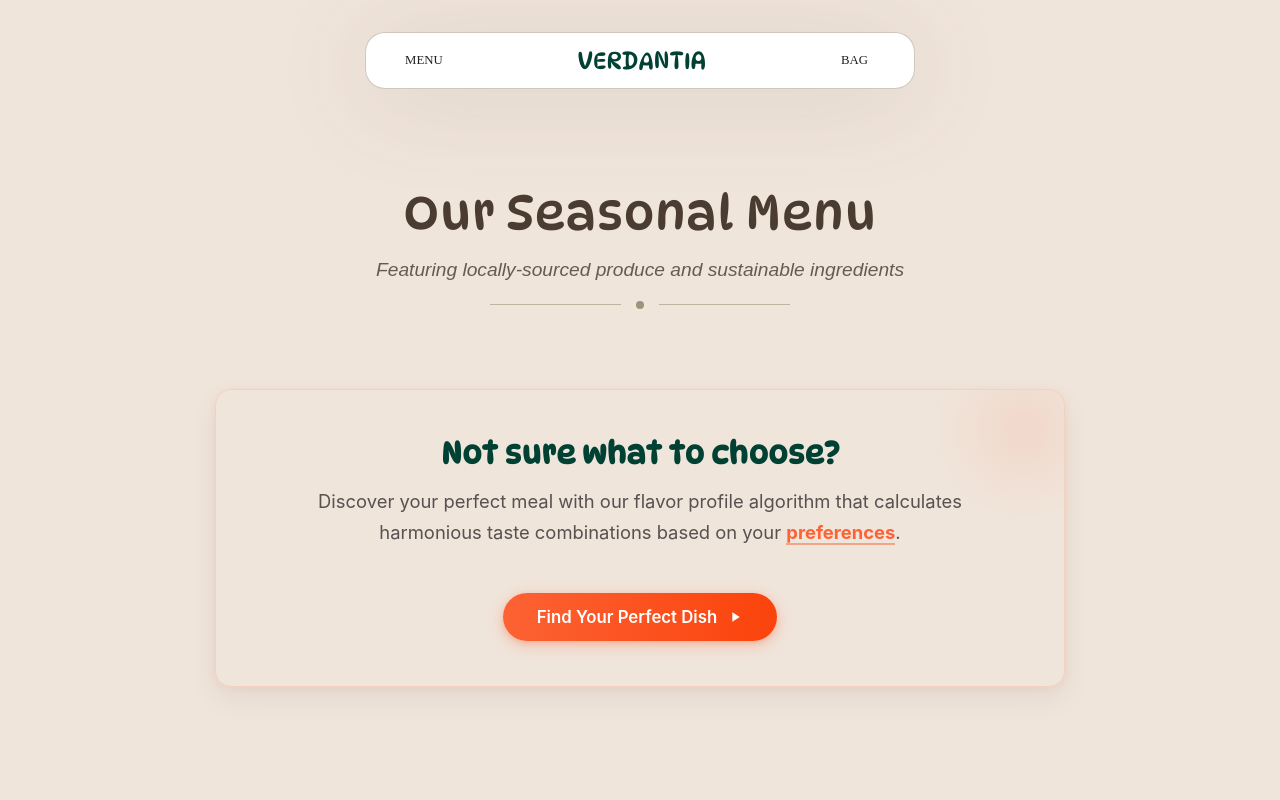
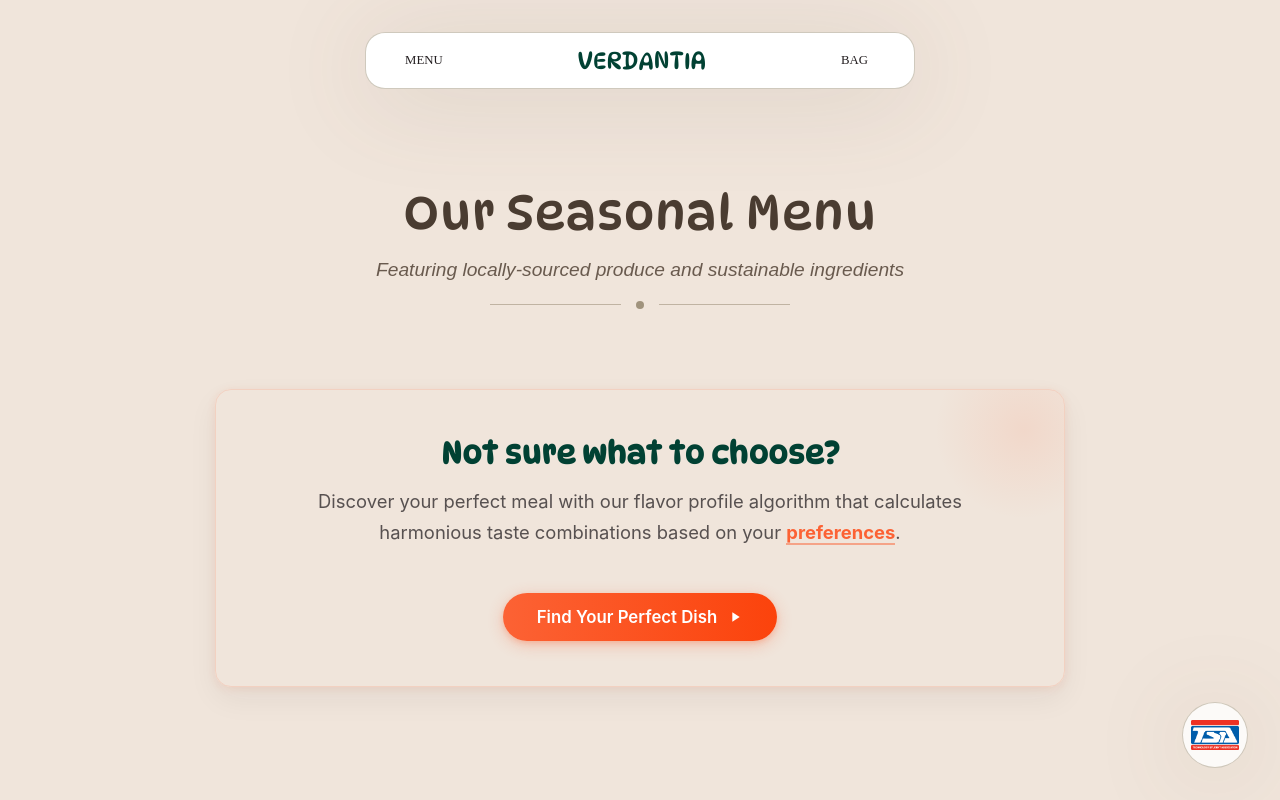
Before and after one commit to notCrazy0815/TSA-DesignBrief-25, a SvelteKit app: page /menu in a window 1280 px wide. Shown: the top 800 px of the page. Built offline with nearby package versions, Linux system fonts and the light colour scheme; a web font is replaced by a local one.

Commit message:
tsa icon link and references

```diff
--- a/src/lib/components/HeroCta.svelte
+++ b/src/lib/components/HeroCta.svelte
@@ -34,7 +34,6 @@
         display: flex;
         align-items: center;
         justify-content: center;
-        z-index: 2;
 
         .hero-cta-bg {
             position: absolute;
--- /dev/null
+++ b/src/lib/components/TSAIcon.svelte
@@ -0,0 +1,72 @@
+<script lang="ts">
+    import { goto } from '$app/navigation';
+    import TSALogo from '$lib/assets/icons/TSA_logo.png';
+    import gsap from 'gsap';
+    import { onMount } from 'svelte';
+
+    onMount(() => {
+        const icon = document.querySelector(".img-wrapper");
+
+        gsap.fromTo(icon, {
+                duration: 0.5,
+                x: 100,
+                ease: "back.out(1.7)",
+            }, {
+                x: 0,
+                ease: "back.out(1.7)",
+                delay: 1
+            }
+        );
+
+        icon?.addEventListener("mouseenter", () => {
+            gsap.to(icon, {
+                scale: 1.1,
+                duration: 0.3,
+                ease: "back.out(1.7)",
+            });
+        });
+
+        icon?.addEventListener("mouseleave", () => {
+            gsap.to(icon, {
+                scale: 1,
+                duration: 0.3,
+                ease: "back.out(1.7)",
+            });
+        });
+    });
+</script>
+
+<a href="references" class="img-wrapper" on:click={() => goto("/references")} role="button" tabindex="0" on:keydown={(e) => {
+    if (e.key === "Enter" || e.key === " ") {
+        goto("/references");
+    }
+}}>
+    <img src={TSALogo} alt="TSA Logo" />
+</a>
+
+<style lang="scss">
+    .img-wrapper {
+        position: fixed;
+        bottom: 2rem;
+        right: 2rem;
+
+        width: clamp(2rem, 5vw, 4rem);
+        aspect-ratio: 1/1;
+        display: flex;
+        justify-content: center;
+        align-items: center;
+        background-color: rgba(255, 255, 255, 0.8);
+        border-radius: 50%;
+        overflow: hidden;
+        border: 1px solid rgba(160, 147, 125, 0.5);
+        box-shadow: 0 8px 100px rgba(105, 89, 72, 0.15);
+        cursor: pointer;
+        z-index: 10;
+
+        img {
+            width: 75%;
+            height: auto;
+            object-fit: contain;
+        }
+    }
+</style>
--- a/src/routes/+page.svelte
+++ b/src/routes/+page.svelte
@@ -12,6 +12,7 @@
      import CardSection from "$lib/components/CardSection.svelte";
      import TestimonialsSection from "$lib/components/TestimonialsSection.svelte";
      import FooterTopBorder from "$lib/components/FooterTopBorder.svelte";
+     import TsaIcon from "$lib/components/TSAIcon.svelte";
 
      let bg = "base";
 
@@ -70,6 +71,8 @@
           }).set(".hero-cta-container", { visibility: "hidden" });
      });
 </script>
+
+<TsaIcon />
 
 <NavBar {bg} />
 
--- a/src/routes/checkout/+page.svelte
+++ b/src/routes/checkout/+page.svelte
@@ -5,6 +5,7 @@
     import Footer from "$lib/components/Footer.svelte";
     import { formatPrice } from "$lib/utils/formatPrice";
     import FooterTopBorder from "$lib/components/FooterTopBorder.svelte";
+    import TsaIcon from "$lib/components/TSAIcon.svelte";
 
     let checkoutItems: BasketItem[] = [];
     let subtotal = 0;
@@ -201,6 +202,8 @@
         isModalOpen = false;
     }
 </script>
+
+<TsaIcon />
 
 <div class="checkout-background">
 <div class="page-container checkout-container">
--- a/src/routes/menu/+page.svelte
+++ b/src/routes/menu/+page.svelte
@@ -12,6 +12,7 @@
 
   import menuItems, { menuCategories } from "$lib/data/menu";
     import FooterTopBorder from "$lib/components/FooterTopBorder.svelte";
+    import TsaIcon from "$lib/components/TSAIcon.svelte";
 
   const cards = menuCategories.map((category) => ({
     id: category.id,
@@ -242,6 +243,8 @@
 </svelte:head>
 
 <svelte:window on:resize={() => activeCardId === null && resetContainerHeight()}/>
+
+<TsaIcon />
 
 <NavBar active="menu" />
 
--- a/src/routes/news/+page.svelte
+++ b/src/routes/news/+page.svelte
@@ -16,6 +16,7 @@
     import lavenderImg from "$lib/assets/news/lavender.png";
     import flowerImg from "$lib/assets/news/leaf.png";
     import FooterTopBorder from "$lib/components/FooterTopBorder.svelte";
+    import TsaIcon from "$lib/components/TSAIcon.svelte";
 
     const newDishes = [
         {
@@ -220,6 +221,8 @@
         likeStore.toggleLike(articleId);
     }
 </script>
+
+<TsaIcon />
 
 <div class="news-page-wrapper">
     <div class="news-page">
```
Also changed, not shown: src/lib/components/TestimonialsSection.svelte (+3 -5 lines), src/routes/references/+page.svelte (added, +61 -0 lines), src/lib/assets/icons/TSA_logo.png (added).
